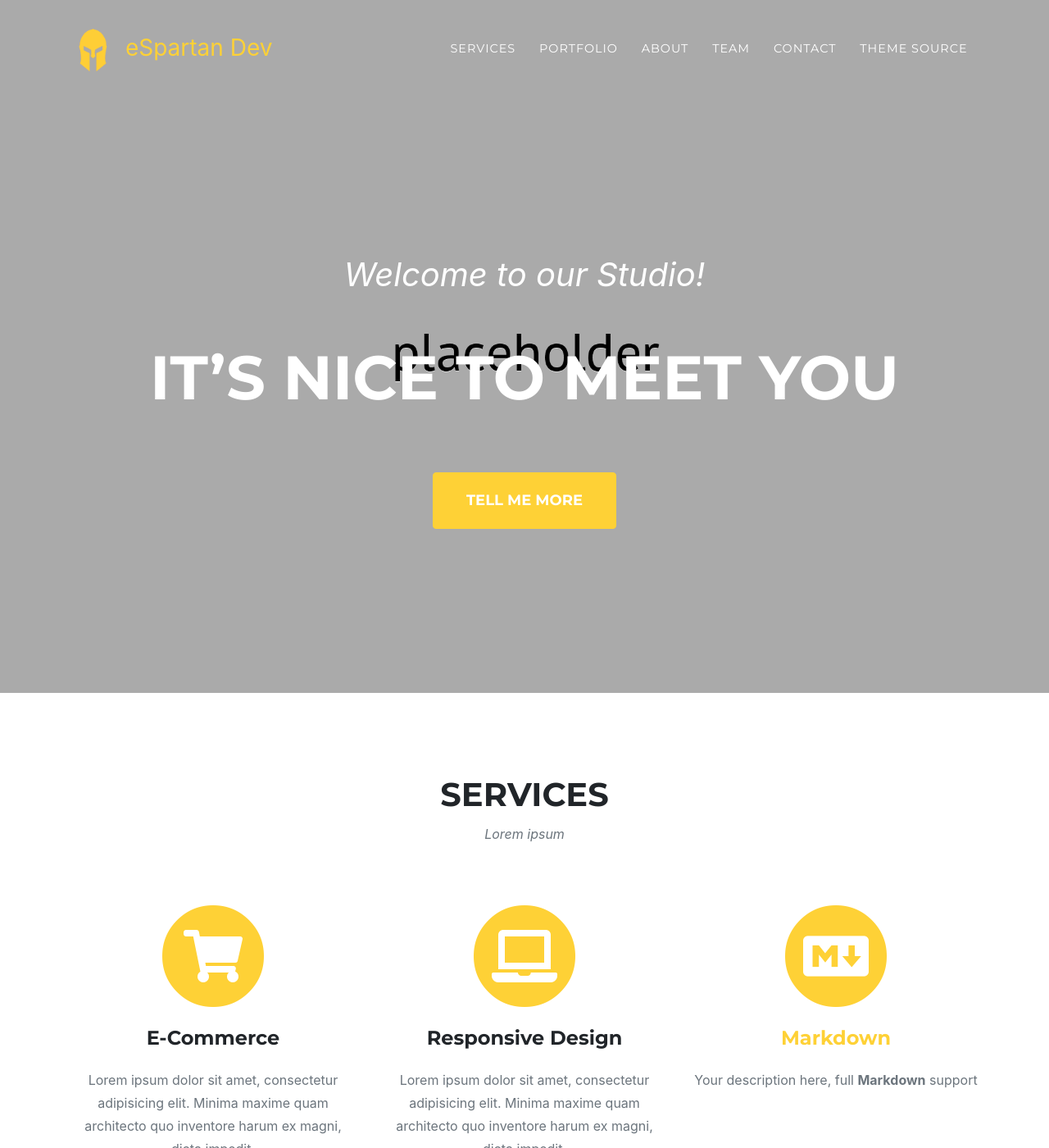
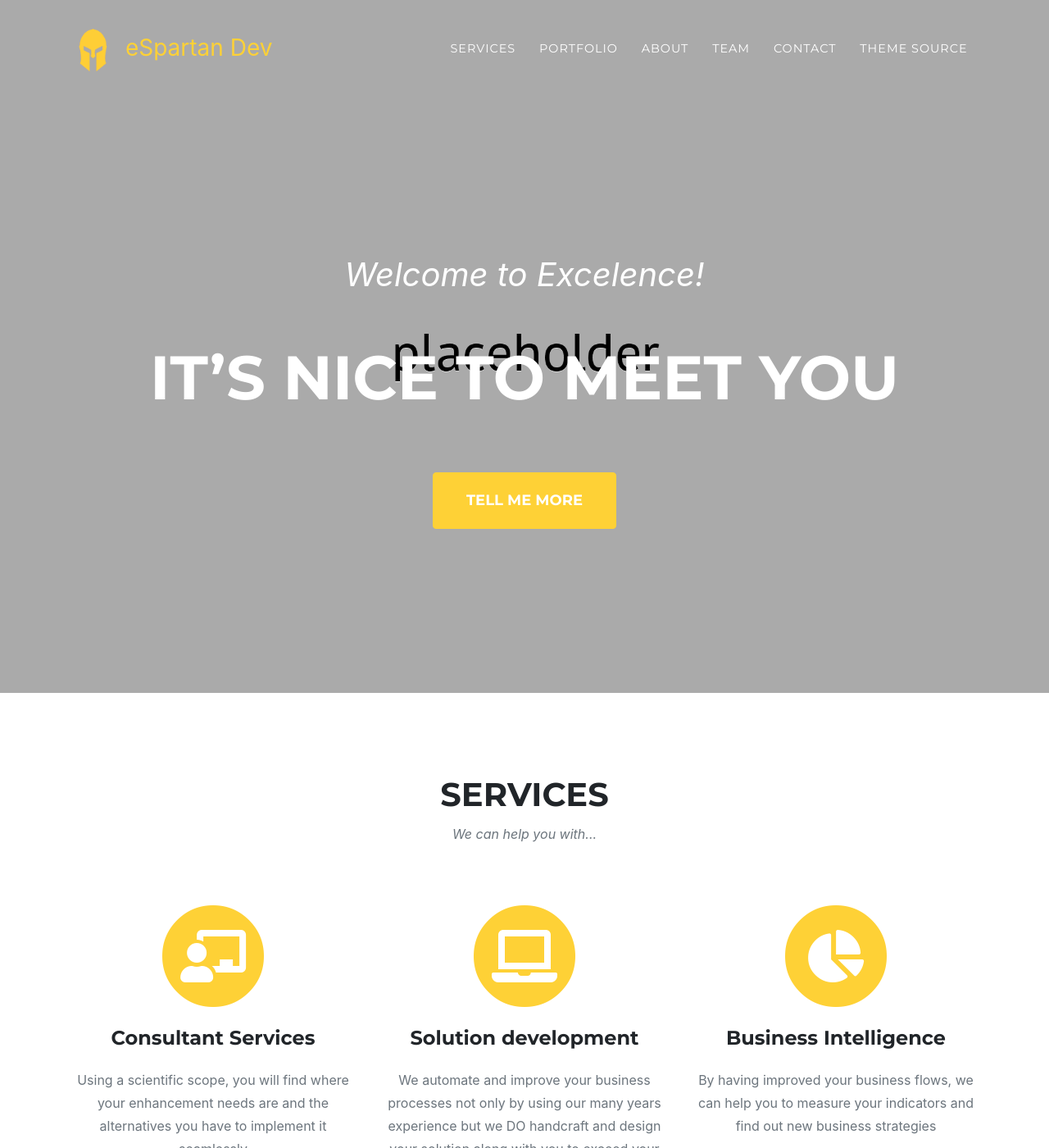
Before and after one commit to SpartanDevelopmentCorporation/spartan.github.io, a Jekyll site: the page built from index.md, in a window 1280 px wide and 1400 px high. Shown: the whole window at 82% size. Built offline with Jekyll 4.4.1, drawn with Linux system fonts in a browser that asks for light colours; some web fonts are replaced; some of the changed text lies outside the part shown.

Commit message:
Update sitetext.yml

```diff
--- a/_data/sitetext.yml
+++ b/_data/sitetext.yml
@@ -1,23 +1,23 @@
 header:
-    title: Welcome to our Studio!
+    title: Welcome to Excelence!
     text: It's Nice To Meet You
     button: Tell Me More
     buttonlink: "#services"
 
 services:
     title: "Services"
-    text: "Lorem ipsum"
+    text: "We can help you with..."
     section: services
     list:
-      - title: "E-Commerce"
-        desc: "Lorem ipsum dolor sit amet, consectetur adipisicing elit. Minima maxime quam architecto quo inventore harum ex magni, dicta impedit."
-        icon: fas fa-shopping-cart #find more at https://fontawesome.com/icons
-      - title: "Responsive Design"
-        desc: "Lorem ipsum dolor sit amet, consectetur adipisicing elit. Minima maxime quam architecto quo inventore harum ex magni, dicta impedit."
+      - title: "Consultant Services"
+        desc: "Using a scientific scope, you will find where your enhancement needs are and the alternatives you have to implement it seamlessly"
+        icon: fas fa-chalkboard-teacher #find more at https://fontawesome.com/icons
+      - title: "Solution development"
+        desc: "We automate and improve your business processes not only by using our many years experience but we DO handcraft and design your solution along with you to exceed your business needs."
         icon: fas fa-laptop
-      - title: "[Markdown](https://en.wikipedia.org/wiki/Markdown)"
-        desc: "Your description here, full **Markdown** support"
-        icon: fab fa-markdown
+      - title: "Business Intelligence"
+        desc: "By having improved your business flows, we can help you to measure your indicators and find out new business strategies"
+        icon: fas fa-chart-pie
 
 portfolio:
     title: "Portfolio"
```
